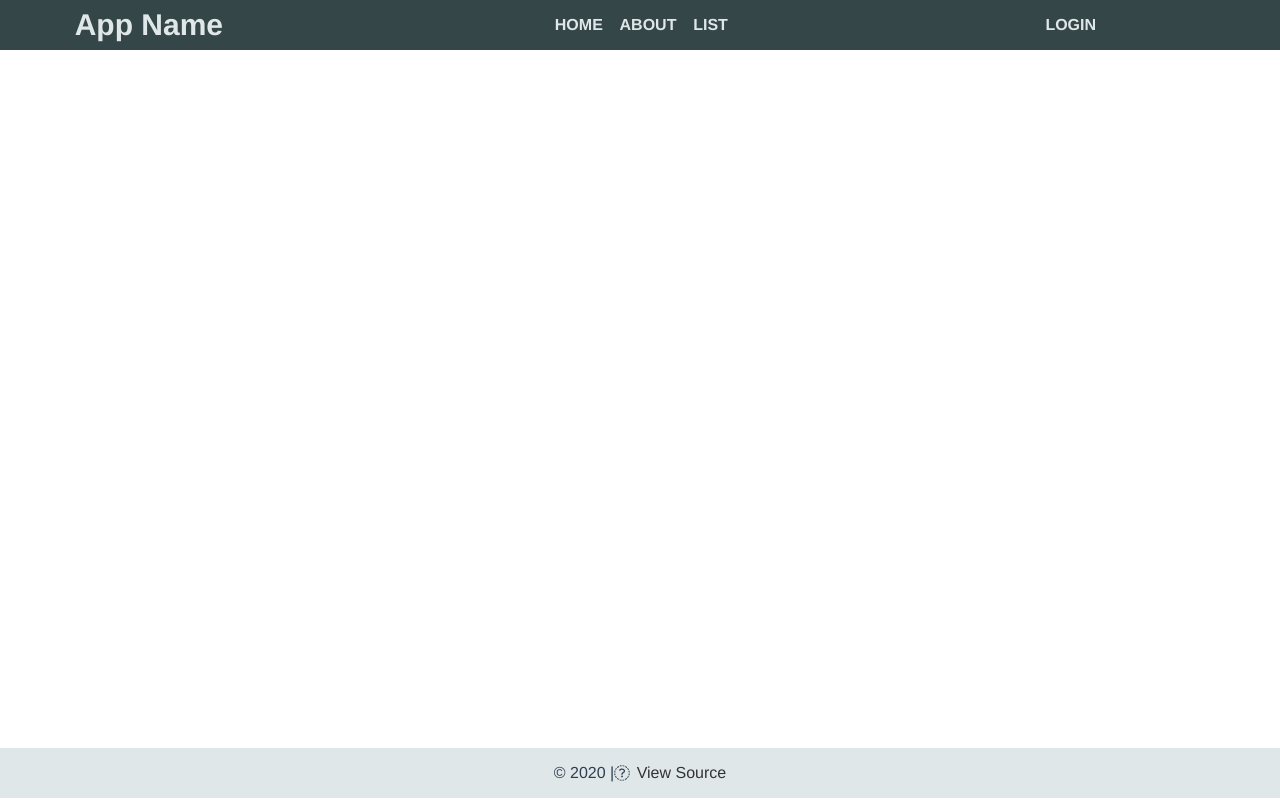
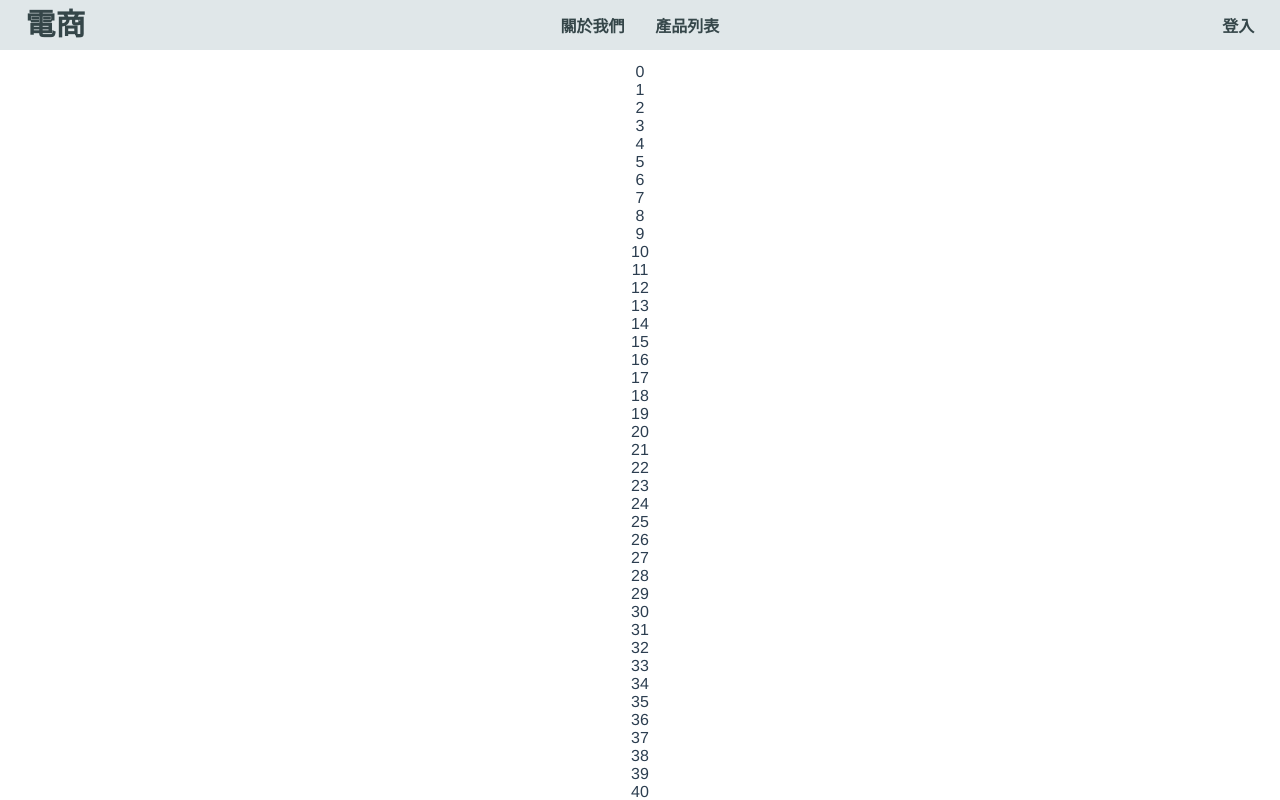
Before and after one commit to listennn08/hexschool, a Vue app in the folder week1-branch/: page /allItem in a window 1280 px wide. Shown: the top 800 px of the page. Built offline with nearby package versions, Linux system fonts and the light colour scheme.

Commit message:
edit page

```diff
--- a/week1-branch/src/App.vue
+++ b/week1-branch/src/App.vue
@@ -1,9 +1,5 @@
 <template>
   <div id="app">
-    <!-- <div id="nav">
-      <router-link to="/">Home</router-link> |
-      <router-link to="/about">About</router-link>
-    </div> -->
     <navbar></navbar>
     <div class="main-view">
       <router-view/>
@@ -29,8 +25,11 @@ export default {
   padding: 0;
   list-style: none;
 }
+body {
+  height: 100%;
+}
 #app {
-  height: 100vh;
+  height: 100%;
   overflow-x: hidden;
   font-family: Avenir, Helvetica, Arial, sans-serif;
   -webkit-font-smoothing: antialiased;
@@ -41,17 +40,14 @@ export default {
 
 #nav {
   width: 100%;
-  height: 6%;
   position: sticky;
 }
 .main-view {
-  height: 84%;
+  margin-top: 1%;
+  min-height: 98%;
 }
 #footer {
   width: 100%;
-  margin-top: 2%;
-  position: relative;
-  bottom: 0;
-  left: 0;
+  margin-top: 1%;
 }
 </style>
--- a/week1-branch/src/components/footer.vue
+++ b/week1-branch/src/components/footer.vue
@@ -7,21 +7,25 @@
             a(href='#') View Source
 </template>
 <style lang="sass" scoped>
-
+    $darkgrnblue:  #354649 // color
+    $hoverdarkgrnblue: #465c60 // hover color
     $lightgray: #E0E7E9
     *
+        margin: 0
+        padding: 0
+        list-style: none
         text-decoration: none
     .footer
         width: 100%
     .container
-        height: 50px
         display: flex
-        align-items: center
+        // align-items: center
         justify-content: center
+        padding: 1%
         background-color: $lightgray
         a
             padding-left: .5%
-            color: #333
+            color: $darkgrnblue
             &:hover
-                color: #3030f0
+                color: $hoverdarkgrnblue
 </style>
--- a/week1-branch/src/components/navbar.vue
+++ b/week1-branch/src/components/navbar.vue
@@ -2,81 +2,88 @@
     #navbar
         .container
             .navbar-header
-                h2: a(href="/") App Name
+                h2: a(href="/") 電商
             .navbar
-                ul.navbar-list
-                    li: router-link(to="/") Home
-                    li: router-link(to="/about") About
-                    li: router-link(to="/allitem") list
+                .navbar-list
+                    //- router-link(to="/") Home
+                    router-link(to="/about") 關於我們
+                    router-link(to="/allitem") 產品列表
             .navbar-right
-                ul.navbar-list
-                    li: router-link(to="#") Login
+                .navbar-list
+                    router-link(to="#") 登入
 </template>
 <style lang="sass" scoped>
-$darkgrnblue:  #354649
-$hoverdarkgrnblue: #465c60
+$darkgrnblue:  #354649 // color
+$hoverdarkgrnblue: #465c60 // hover color
 $lightblgray: #6C7A89
 $lightbluegr: #A3C6C4
-$lightgray: #E0E7E9
+$lightgray: #E0E7E9 // background-color
+@import url("https://fonts.googleapis.com/css?family=Noto+Sans+TC:300,700,900&display=swap")
 *
     margin: 0
     padding: 0
     list-style: none
+    font-family: 'Noto Sans TC', sans-serif
 
 #navbar
     width: 100%
-    background-color: $darkgrnblue
+    background-color: $lightgray
     .container
         width: 100%
         height: 50px
         display: flex
-        .navbar-header, .navbar, .navbar-right
         margin: auto
-            display: flex
         .navbar-header
             width: 18%
-            padding: .5% 1%
+            font-size: 20px
+            margin-left: 2%
             text-align: left
-            font-size: 20px
             a
-                color: $lightgray
+                color: $darkgrnblue
                 text-decoration: none
         .navbar, .navbar-right
+            display: flex
+            margin: auto
             .navbar-list
-                li
-                    display: inline
                 font-weight: 700
                 text-transform: uppercase
-
                 transition: .5s
                 a
-                        color: $lightgray
                     text-decoration: none
+                    color: $darkgrnblue
+                    position: relative
+                    &::after
+                        content: ''
+                        position: absolute
+                        height: 0
+                        bottom: 0
+                        border-bottom: 1px solid $hoverdarkgrnblue
+                        transition: .3s
                     &:hover
-                        background-color: $hoverdarkgrnblue
-                    &:hover a
-                        color: #fff
+                        color: $hoverdarkgrnblue
+
         .navbar
-            width: 26%
-            align-items: center
+            width: 60%
             justify-content: center
             .navbar-list
-                padding-left: 10%
-                li
-                    padding-right: 12%
+                width: 100%
+                a
+                    padding: 0 2%
                     &::after
-                    content: ''
+                        left: 18%
+                        right: 82%
+                    &:hover::after
+                        right: 18%
         .navbar-right
-            align-items: center
-            justify-content: center
-            width: 25%
+            width: 18%
+            margin-right: 2%
+            justify-content: flex-end
             .navbar-list
-                li
-                    padding: 31% 25%
+                a
+                    // padding: 20% 2%
                     &::after
-                    content: ''
-
-
-
-
+                        left: 0%
+                        right: 100%
+                    &:hover::after
+                        right: 0%
 </style>
--- a/week1-branch/src/views/product_list.vue
+++ b/week1-branch/src/views/product_list.vue
@@ -0,0 +1,5 @@
+<template lang="pug">
+    #product-list
+        -for (let i = 0; i < 300; i++)
+            div=i
+</template>
```
Lines whose indentation alone changed are shown as unchanged.
